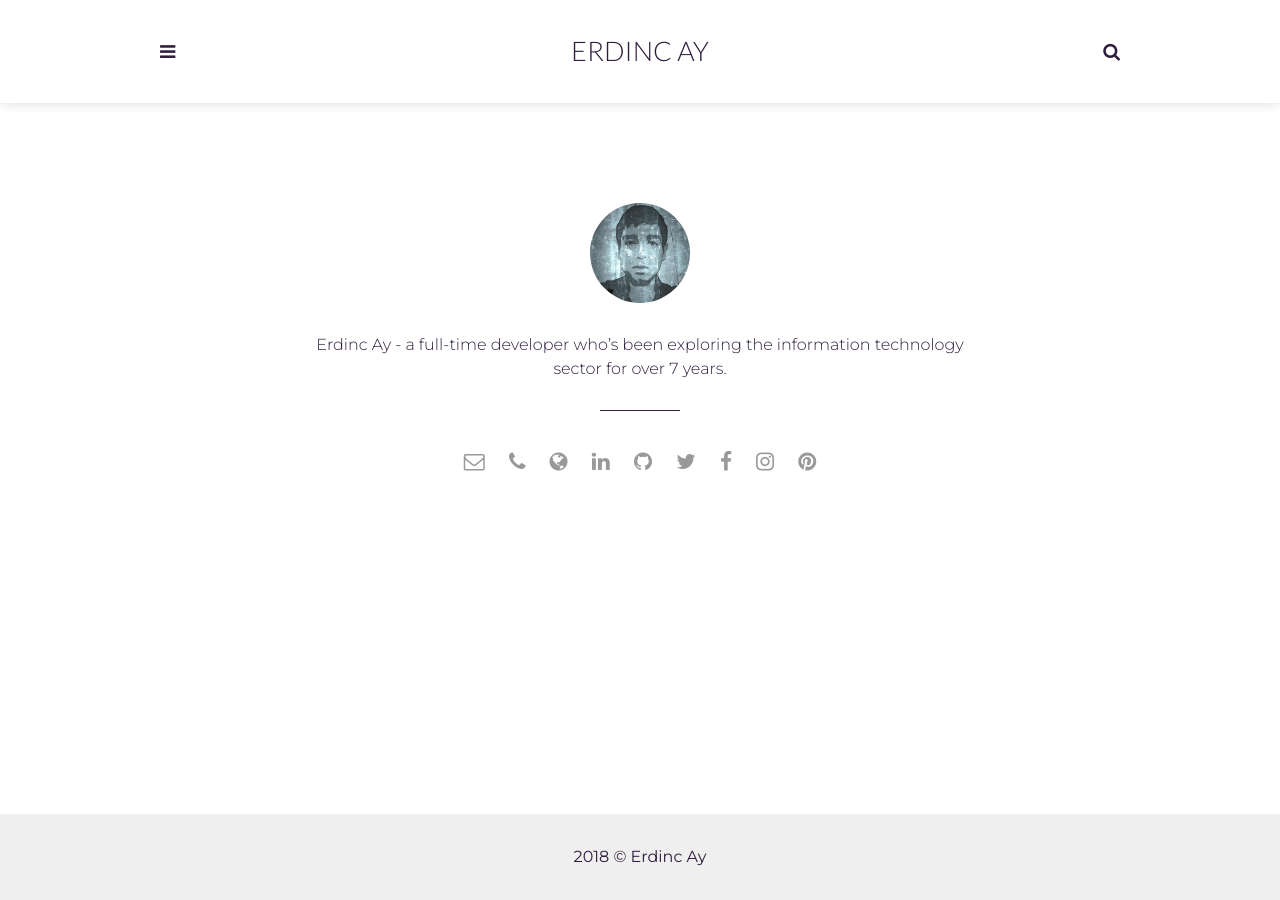
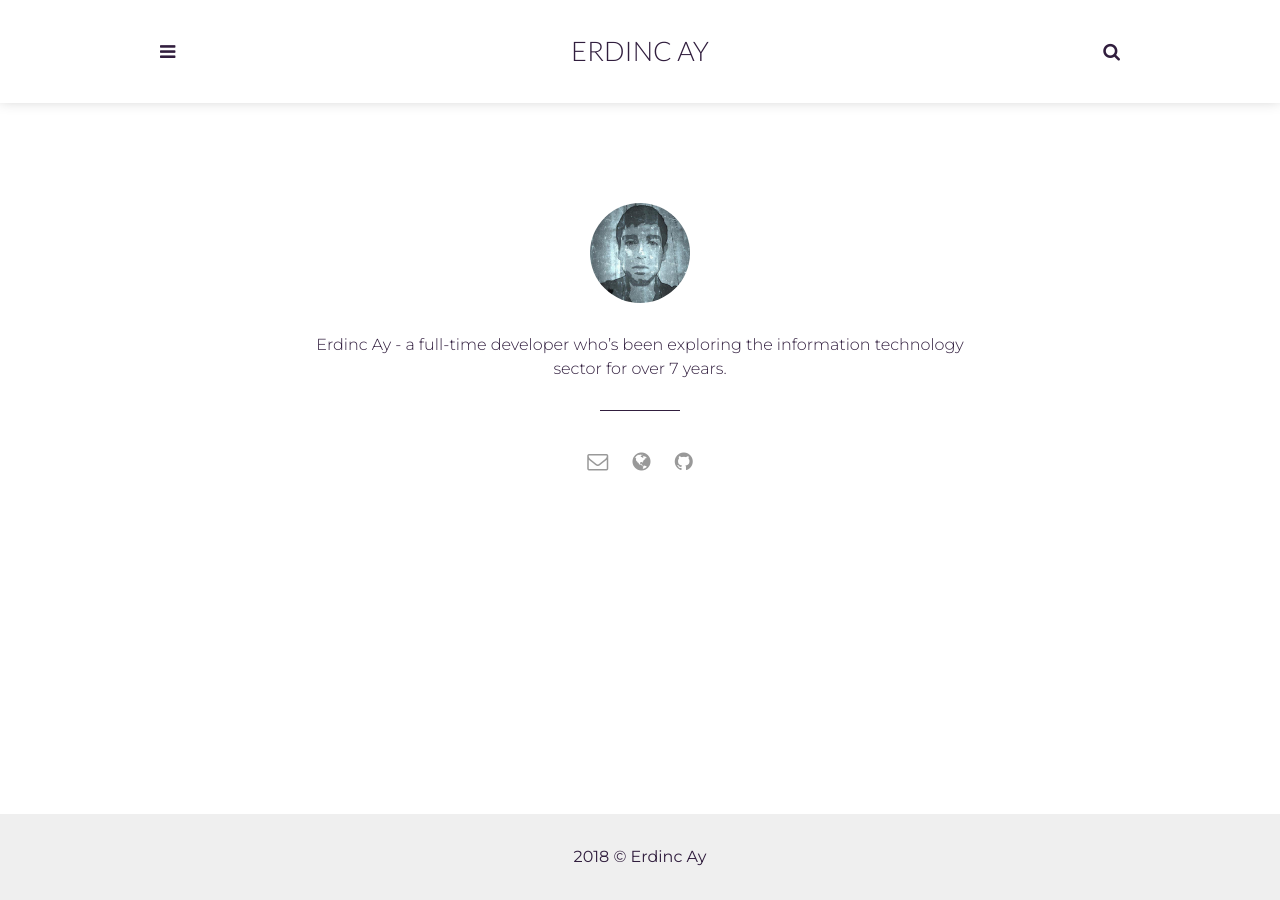
Before and after one commit to erdincay/erdincay.github.io, a Jekyll site: the page built from _pages/about.html, in a window 1280 px wide. Built offline with Jekyll 4.4.1, drawn with Linux system fonts in a browser that asks for light colours.

```diff
--- a/_pages/about.html
+++ b/_pages/about.html
@@ -16,55 +16,19 @@
       {% if site.email %}
         <li class="email"><a href="mailto:{{site.email}}"><i class="fa fa-envelope-o"></i></a></li>
       {% else %}
-        <li class="email"><a href="mailto:example.adam@blog.com"><i class="fa fa-envelope-o" aria-hidden="true"></i></a></li>
-      {% endif %}
-
-      {% if site.phone %}
-        <li class="phone"><a href="tel:{{site.phone}}"><i class="fa fa-phone"></i></a></li>
-      {% else %}
-        <li class="phone"><a href="tel:044 825 5523"><i class="fa fa-phone" aria-hidden="true"></i></a></li>
+        <li class="email"><a href="mailto:erdinc.ay@outlook.de"><i class="fa fa-envelope-o" aria-hidden="true"></i></a></li>
       {% endif %}
 
       {% if site.website %}
         <li class="website"><a href="http://{{site.website}}" target="_blank"><i class="fa fa-globe"></i></a></li>
       {% else %}
-        <li class="website"><a href="https://artemsheludko.github.io" target="_blank"><i class="fa fa-globe" aria-hidden="true"></i></a></li>
-      {% endif %}
-
-      {% if site.linkedin %}
-        <li class="linkedin"><a href="https://in.linkedin.com/in/{{site.linkedin}}" target="_blank"><i class="fa fa-linkedin"></i></a></li>
-      {% else %}
-        <li class="linkedin"><a href="https://in.linkedin.com/" target="_blank"><i class="fa fa-linkedin" aria-hidden="true"></i></a></li>
+        <li class="website"><a href="https://erdincay.github.io" target="_blank"><i class="fa fa-globe" aria-hidden="true"></i></a></li>
       {% endif %}
 
       {% if site.github %}
         <li class="github"><a href="http://github.com/{{site.github}}" target="_blank"><i class="fa fa-github"></i></a></li>
       {% else %}
-        <li class="github"><a href="http://github.com/artemsheludko" target="_blank"><i class="fa fa-github" aria-hidden="true"></i></a></li>
-      {% endif %}
-
-      {% if site.twitter %}
-        <li class="twitter"><a href="https://twitter.com/{{site.twitter}}" target="_blank"><i class="fa fa-twitter"></i></a></li>
-      {% else %}
-        <li class="twitter"><a href="https://twitter.com/artemsheludko_" target="_blank"><i class="fa fa-twitter" aria-hidden="true"></i></a></li>
-      {% endif %}
-
-      {% if site.facebook %}
-        <li class="facebook"><a href="https://facebook.com/{{site.facebook}}" target="_blank"><i class="fa fa-facebook"></i></a></li>
-      {% else %}
-        <li class="facebook"><a href="https://facebook.com/" target="_blank"><i class="fa fa-facebook" aria-hidden="true"></i></a></li>
-      {% endif %}
-
-      {% if site.instagram %}
-        <li class="instagram"><a href="https://instagram.com/{{site.instagram}}" target="_blank"><i class="fa fa-instagram"></i></a></li>
-      {% else %}
-        <li class="instagram"><a href="https://instagram.com/" target="_blank"><i class="fa fa-instagram" aria-hidden="true"></i></a></li>
-      {% endif %}
-
-      {% if site.pinterest %}
-        <li class="pinterest"><a href="https://pinterest.com/{{site.pinterest}}" target="_blank"><i class="fa fa-pinterest"></i></a></li>
-      {% else %}
-        <li class="pinterest"><a href="https://pinterest.com/" target="_blank"><i class="fa fa-pinterest" aria-hidden="true"></i></a></li>
+        <li class="github"><a href="http://github.com/erdincay" target="_blank"><i class="fa fa-github" aria-hidden="true"></i></a></li>
       {% endif %}
       </ul>
     </section> <!-- End About Body-->
```
Also changed, not shown: assets/img/post-space.jpg (added), assets/img/post-space1.jpg (added), 1 other file.
